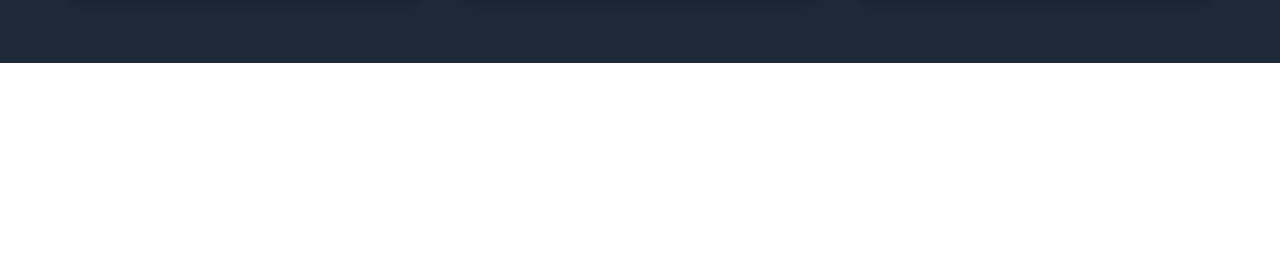
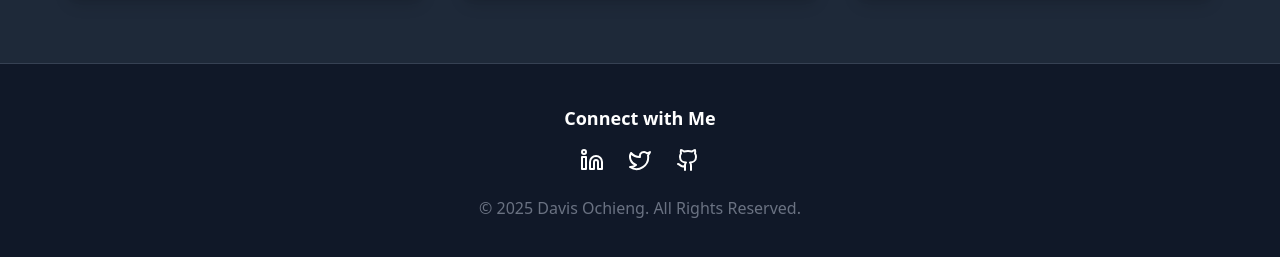
Before and after one commit to davis-ai/datascience-blog, a React (Vite) app: page / in a window 1280 px wide. Shown: the part 893-1150 px from the top of the page. Before the commit the page ends 956 px from the top, so only its background shows below. Built offline with nearby package versions, Linux system fonts and the light colour scheme.

Commit message:
Merged Footer and Header into one file in the layout folder

```diff
--- a/src/App.tsx
+++ b/src/App.tsx
@@ -1,24 +1,18 @@
 import { BrowserRouter as Router, Routes, Route } from "react-router-dom";
-import Header from "./components/layout/header";
-import Footer from "./components/layout/footer";
+import Layout from "./components/layout";
 import HomePage from "./pages/home";
 import ArticlePage from "./pages/articles";
-
-
-
 
 export default function App() {
   return (
     <Router>
       <Routes>
-        <Route path="/" element={<Header />}>
+        <Route path="/" element={<Layout />}>
           <Route index element={<HomePage />} />
-          <Route path="articles/ml" element={<ArticlePage title="Introduction to Machine Learning" content="Full content of ML article goes here." />} />
-          <Route path="articles/visualization" element={<ArticlePage title="Data Visualization with Python" content="Full content of Visualization article goes here." />} />
-          <Route path="articles/deep-learning" element={<ArticlePage title="Deep Learning Essentials" content="Full content of Deep Learning article goes here." />} />
-           <Route path="/" element={<Footer />} />
+          <Route path="articles/ml" element={ <ArticlePage   title="Introduction to Machine Learning"  content="Full content of ML article goes here." />  } />
+          <Route path="articles/visualization" element={ <ArticlePage title="Data Visualization with Python" content="Full content of Visualization article goes here." /> } />
+          <Route path="articles/deep-learning" element={ <ArticlePage title="Deep Learning Essentials" content="Full content of Deep Learning article goes here." /> } />
         </Route>
-
       </Routes>
     </Router>
   );
--- a/src/components/layout/footer.tsx
+++ /dev/null
@@ -1,17 +0,0 @@
-import { Linkedin, Twitter, Github } from "lucide-react";
-
-export default function Footer() {
-  return (
-    <div>
-      <footer className="bg-gray-900 py-10 text-center">
-        <h4 className="text-lg font-semibold mb-4">Connect with Me</h4>
-        <div className="flex justify-center space-x-6 mb-6">
-          <a href="#" className="hover:text-yellow-400"><Linkedin /></a>
-          <a href="#" className="hover:text-yellow-400"><Twitter /></a>
-          <a href="#" className="hover:text-yellow-400"><Github /></a>
-        </div>
-        <p className="text-gray-500">© {new Date().getFullYear()} Davis Ochieng. All Rights Reserved.</p>
-      </footer>
-    </div>
-  );
-}
--- a/src/components/layout/header.tsx
+++ /dev/null
@@ -1,22 +0,0 @@
-
-import { Outlet, Link } from "react-router-dom";
-
-export default function Header() {
-  return (
-    <div className="min-h-screen bg-gray-900 text-white flex flex-col">
-      {/* Static Header */}
-      <header className="flex items-center justify-between p-6 max-w-6xl mx-auto fixed top-0 left-0 right-0 bg-gray-900 z-50 shadow-lg">
-        <h1 className="text-2xl font-bold text-yellow-400">DS Blog</h1>
-        <nav className="space-x-6 hidden md:flex">
-          <Link to="/" className="hover:text-yellow-400">Home</Link>
-          <a href="#about" className="hover:text-yellow-400">About</a>
-          <a href="#articles" className="hover:text-yellow-400">Articles</a>
-          <a href="#contact" className="hover:text-yellow-400">Contact</a>
-        </nav>
-      </header>
-
-      <main className="flex-grow pt-24">
-        <Outlet />
-      </main>
-    </div>);
-};
--- /dev/null
+++ b/src/components/layout/index.tsx
@@ -0,0 +1,37 @@
+import { Outlet, Link } from "react-router-dom";
+import { Linkedin, Twitter, Github } from "lucide-react";
+
+export default function Layout() {
+  return (
+    <div className="min-h-screen flex flex-col bg-gray-900 text-white overflow-x-hidden">
+      {/* Header */}
+      <header className="flex items-center justify-between p-6 max-w-6xl mx-auto fixed top-0 left-0 right-0 bg-gray-900 z-50 shadow-lg">
+        <h1 className="text-2xl font-bold text-yellow-400">DS Blog</h1>
+        <nav className="space-x-6 hidden md:flex">
+          <Link to="/" className="hover:text-yellow-400">Home</Link>
+          <a href="#about" className="hover:text-yellow-400">About</a>
+          <a href="#articles" className="hover:text-yellow-400">Articles</a>
+          <a href="#contact" className="hover:text-yellow-400">Contact</a>
+        </nav>
+      </header>
+
+      {/* Main Content */}
+      <main className="flex-grow pt-24 max-w-screen">
+        <Outlet />
+      </main>
+
+      {/* Footer */}
+      <footer className="bg-gray-900 py-10 text-center border-t border-gray-700">
+        <h4 className="text-lg font-semibold mb-4">Connect with Me</h4>
+        <div className="flex justify-center space-x-6 mb-6">
+          <a href="#" className="hover:text-yellow-400"><Linkedin /></a>
+          <a href="#" className="hover:text-yellow-400"><Twitter /></a>
+          <a href="#" className="hover:text-yellow-400"><Github /></a>
+        </div>
+        <p className="text-gray-500">
+          © {new Date().getFullYear()} Davis Ochieng. All Rights Reserved.
+        </p>
+      </footer>
+    </div>
+  );
+}
```
